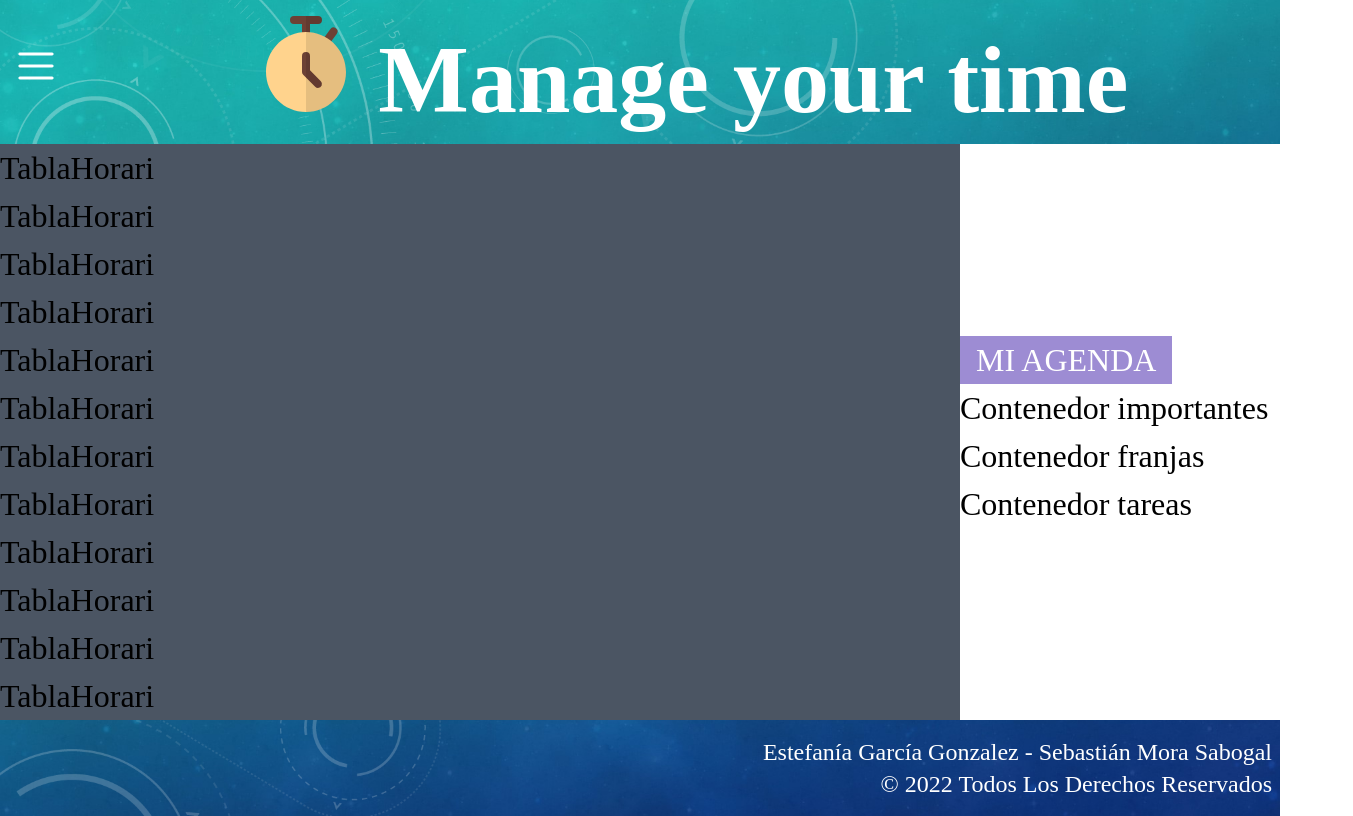
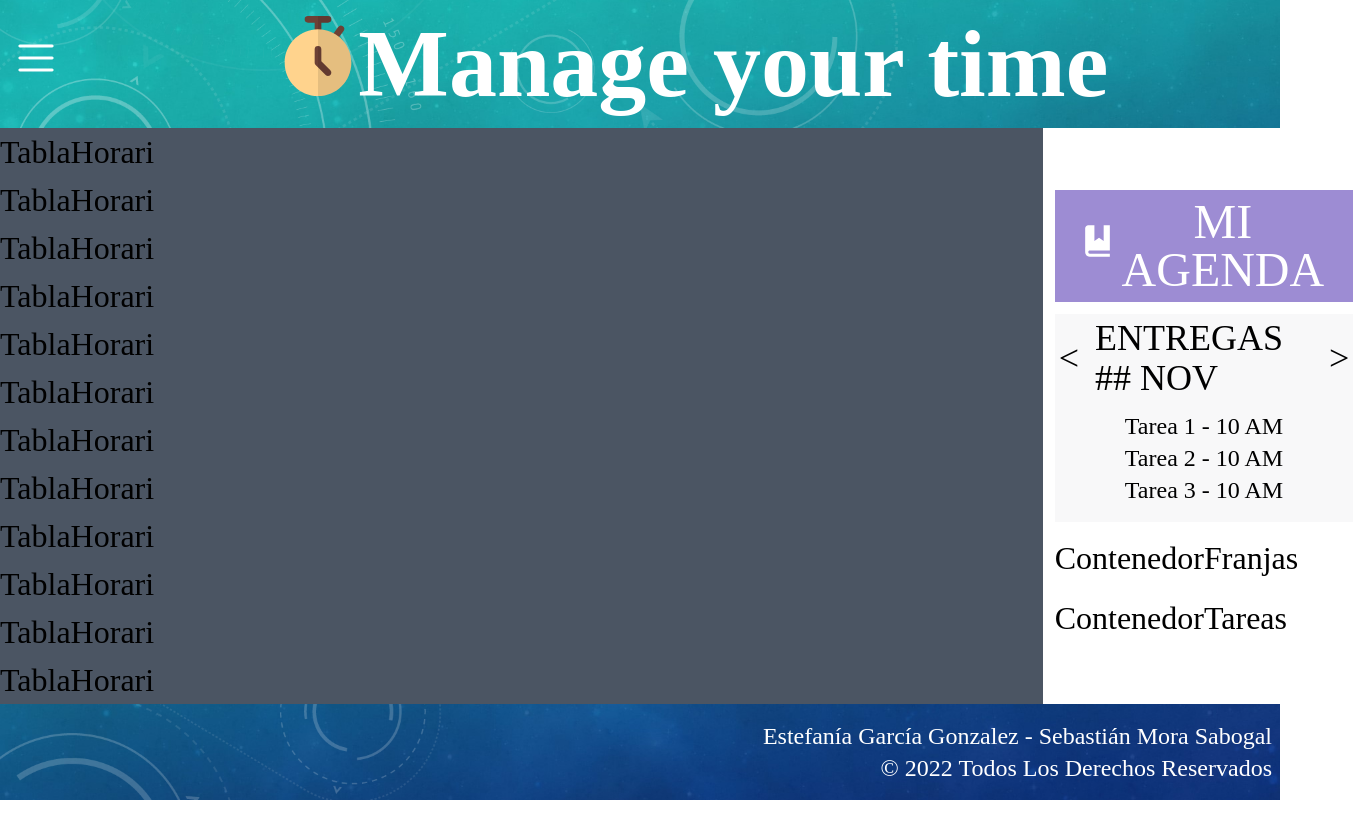
Before and after one commit to estefaniag08/MYT-react, a Next.js app: page /horario in a window 1280 px wide. Shown: the whole page, 1353 px wide, since content can reach past the window. Built offline with nearby package versions, Linux system fonts and the light colour scheme.

Commit message:
Añadido el panel del horario

```diff
--- /dev/null
+++ b/components/ContenedoresPanel/ContenedorFranjas.js
@@ -0,0 +1,7 @@
+function ContenedorFranjas() {
+  return (
+    <div>ContenedorFranjas</div>
+  )
+}
+
+export default ContenedorFranjas
--- /dev/null
+++ b/components/ContenedoresPanel/ContenedorImportantes.js
@@ -0,0 +1,19 @@
+import styles from "../../styles/ContenedoresPanel/ContenedorImportantes.module.css"
+function ContenedorImportantes() {
+  return (
+    <div className={styles.contenedor}>
+        <div className="text-4xl flex gap-4 items-center justify-center p-1">
+            <button type="button" className="hover:font-bold">{"<"}</button>
+            <h1>ENTREGAS ## NOV</h1>
+            <button type="button" className="hover:font-bold">{">"}</button>
+        </div>
+        <div className="text-2xl grid items-center justify-center pb-4 whitespace-normal p-2">
+            <h2>Tarea 1 - 10 AM</h2>
+            <h2>Tarea 2 - 10 AM</h2>
+            <h2>Tarea 3 - 10 AM</h2>
+        </div>
+    </div>
+  )
+}
+
+export default ContenedorImportantes
--- /dev/null
+++ b/components/ContenedoresPanel/ContenedorTareas.js
@@ -0,0 +1,7 @@
+function ContenedorTareas() {
+  return (
+    <div>ContenedorTareas</div>
+  )
+}
+
+export default ContenedorTareas
--- a/components/Header.js
+++ b/components/Header.js
@@ -7,17 +7,24 @@ function Header() {
     <header className={styles.header}>
       <div className="flex items-center justify-center">
         <div className="w-1/12 pl-4 hover:cursor-pointer">
-          <Image layout="fixed" src="/img/hamburguer.svg" width={40} height={40} />{" "}
+          <Image
+            layout="fixed"
+            src="/img/hamburguer.svg"
+            width={40}
+            height={40}
+          />{" "}
         </div>
         <Link href="/horario">
-          <div className="invisible md:visible md:text-8xl text-6xl text-center text-white font-black w-11/12">
-            <a className="hover:cursor-pointer">
-              <Image
-                layout="fixed"
-                src="/img/icon2.svg"
-                width={96}
-                height={96}
-              />{" "}
+          <div className="md:text-8xl text-6xl text-center text-white font-black w-11/12 flex items-center justify-center">
+            <a className="hover:cursor-pointer flex">
+              <div className=" md:w-20 md:h-20 sm:w-14 sm:h-14">
+                <Image
+                  layout="responsive"
+                  src="/img/icon2.svg"
+                  width={96}
+                  height={96}
+                />
+              </div>
               Manage your time
             </a>
           </div>
--- a/components/PanelHorario.js
+++ b/components/PanelHorario.js
@@ -1,14 +1,31 @@
+import Image from "next/image";
 import styles from "../styles/PanelHorario.module.css";
+import ContenedorFranjas from "./ContenedoresPanel/ContenedorFranjas";
+import ContenedorImportantes from "./ContenedoresPanel/ContenedorImportantes";
+import ContenedorTareas from "./ContenedoresPanel/ContenedorTareas";
 
-function PanelHorario(){
+function PanelHorario() {
   return (
-    <>
-      <button type="button" className={styles.boton}>MI AGENDA</button>
-      <div>Contenedor importantes</div>
-      <div>Contenedor franjas</div>
-      <div>Contenedor tareas</div>
-    </>
-  )
+    <div className="md:w-2/12 w-full h-full md:grid gap-3 m-3">
+      <div>
+        <button type="button" className={styles.boton}>
+          <div className="w-12 h-12">
+            <Image
+              src="/img/agenda.svg"
+              width={40}
+              height={40}
+              layout="responsive"
+            />
+          </div>
+          <h2 className="text-5xl">MI AGENDA</h2>
+        </button>
+      </div>
+
+      <ContenedorImportantes />
+      <ContenedorFranjas />
+      <ContenedorTareas />
+    </div>
+  );
 }
 
-export default PanelHorario
+export default PanelHorario;
--- a/pages/horario.js
+++ b/pages/horario.js
@@ -5,16 +5,14 @@ import TablaHorario from "../components/TablaHorario";
 function Horario() {
   return (
     <FullLayout>
-      <main className=" grid md:flex m-auto justify-center items-center">
-        <div className="md:w-9/12 w-full ">
-          <TablaHorario/>
+      <main className=" grid md:flex m-auto  items-center">
+        <div className="md:w-11/12 w-full ">
+          <TablaHorario />
         </div>
-        <div className="md:w-3/12 w-full h-full flex-col ">
-          <PanelHorario/>
-        </div>
+        <PanelHorario />
       </main>
     </FullLayout>
-  )
+  );
 }
 
 export default Horario;
--- /dev/null
+++ b/styles/ContenedoresPanel/ContenedorImportantes.module.css
@@ -0,0 +1,3 @@
+.contenedor{
+    background-color: var(--color-gray-50);
+}
--- a/styles/PanelHorario.module.css
+++ b/styles/PanelHorario.module.css
@@ -1,7 +1,13 @@
 .boton{
     background-color: var(--color-purple-200);
     color: white;
-    padding: 0 1rem;
+    padding: 0.5rem 1.5rem;
+    display: flex;
+    align-items: center;
+    justify-content: center;
+    width: fit-content;
+    text-align: center;
+    margin: 0 auto;
 }
 .boton:hover{
     background-color: var(--color-aqua-200);
```
Also changed, not shown: public/img/agenda.svg (added).
